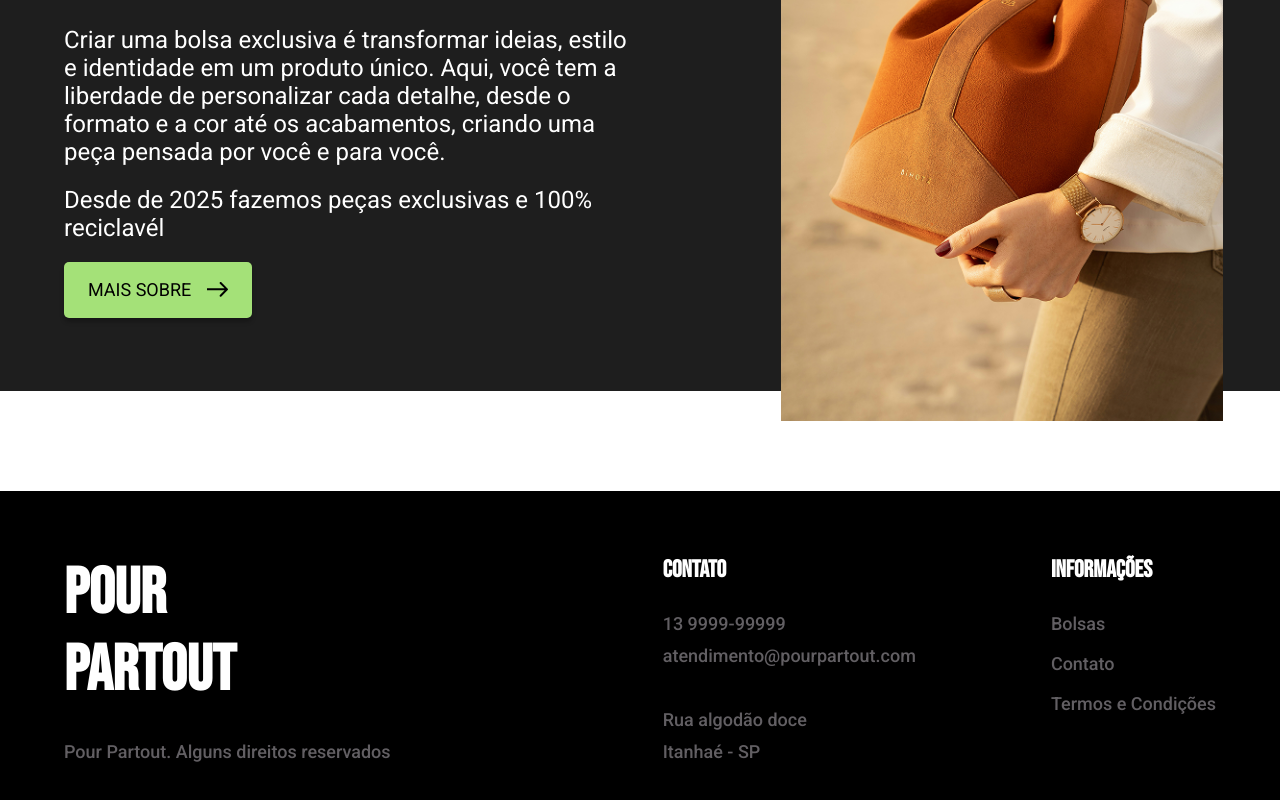
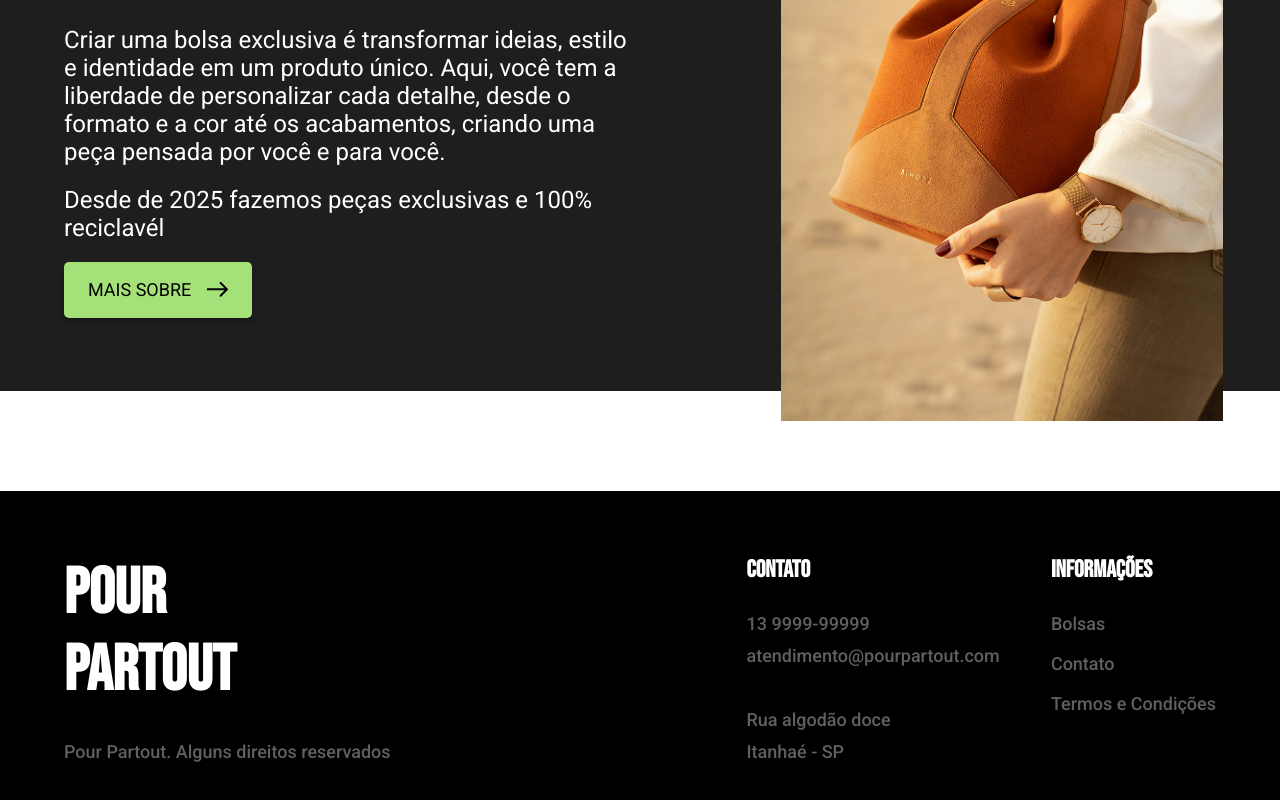
Before and after one commit to marialicas/Pour-Partout, a React (Vite) app: page /home in a window 1280 px wide. Shown: the part 2618-3418 px from the top of the page. Built offline with nearby package versions, Linux system fonts and the light colour scheme.

Commit message:
feat: routes

```diff
--- a/package.json
+++ b/package.json
@@ -11,7 +11,8 @@
   },
   "dependencies": {
     "react": "^19.2.6",
-    "react-dom": "^19.2.6"
+    "react-dom": "^19.2.6",
+    "react-router-dom": "^7.17.0"
   },
   "devDependencies": {
     "@eslint/js": "^10.0.1",
--- a/src/App.tsx
+++ b/src/App.tsx
@@ -1,9 +1,10 @@
 import "./global.css";
-import Home from "./pages/Home";
+import MainRoute from "@/Routes";
+
 function App() {
   return (
     <>
-      <Home />
+      <MainRoute />
     </>
   );
 }
--- /dev/null
+++ b/src/Routes/index.tsx
@@ -0,0 +1,16 @@
+import { BrowserRouter, Routes, Route, Navigate } from "react-router-dom";
+import Home from "@/pages/Home";
+import Layout from "@/utils/layouts/Layout";
+
+export default function MainRoute() {
+  return (
+    <BrowserRouter>
+      <Routes>
+        <Route element={<Layout />}>
+          <Route path="/" element={<Navigate to="/home" replace />} />
+          <Route path="/home" element={<Home />} />
+        </Route>
+      </Routes>
+    </BrowserRouter>
+  );
+}
--- a/src/components/footer/style.css
+++ b/src/components/footer/style.css
@@ -24,7 +24,7 @@
 .info {
   display: flex;
   flex-direction: row;
-  gap: 135px;
+  gap: 4vw;
 }
 
 .rights {
--- a/src/pages/Home/index.tsx
+++ b/src/pages/Home/index.tsx
@@ -1,16 +1,13 @@
 import "./style.css";
 import About from "../../components/about";
 import Choose from "../../components/choose";
-import Header from "../../components/header";
 import Folha from "@/assets/icons/folhas.svg?react";
 import banner from "@/assets/images/introducao.png";
 import Create from "@/components/create";
-import Footer from "@/components/footer";
 
 function Home() {
   return (
     <>
-      <Header />
       <img src={banner} alt="banner" className="banner" />
       <div id="folha-local">
         <About />
@@ -18,7 +15,6 @@ function Home() {
         <Choose />
       </div>
       <Create />
-      <Footer />
     </>
   );
 }
--- /dev/null
+++ b/src/utils/layouts/Layout.tsx
@@ -0,0 +1,17 @@
+import React from "react";
+import { Outlet } from "react-router-dom";
+import Header from "@/components/header";
+import Footer from "@/components/footer";
+const Layout: React.FC = () => {
+  return (
+    <>
+      <Header />
+      <main>
+        <Outlet />
+      </main>
+      <Footer />
+    </>
+  );
+};
+
+export default Layout;
```
Also changed, not shown: 1 other file (tests, documents, lock files or other folders).
